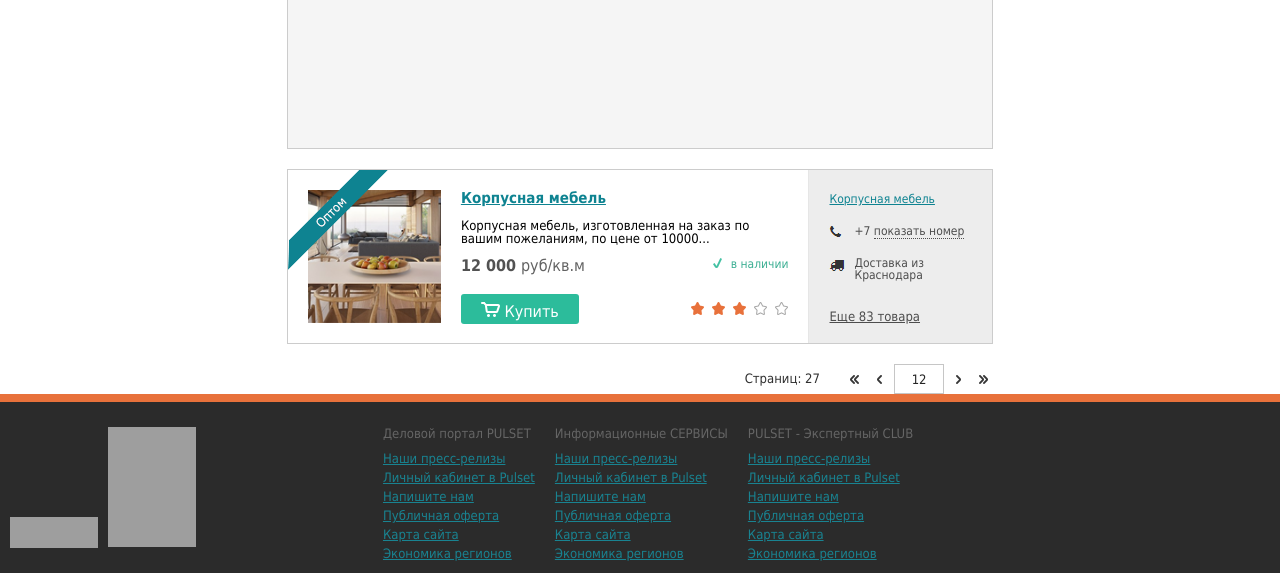
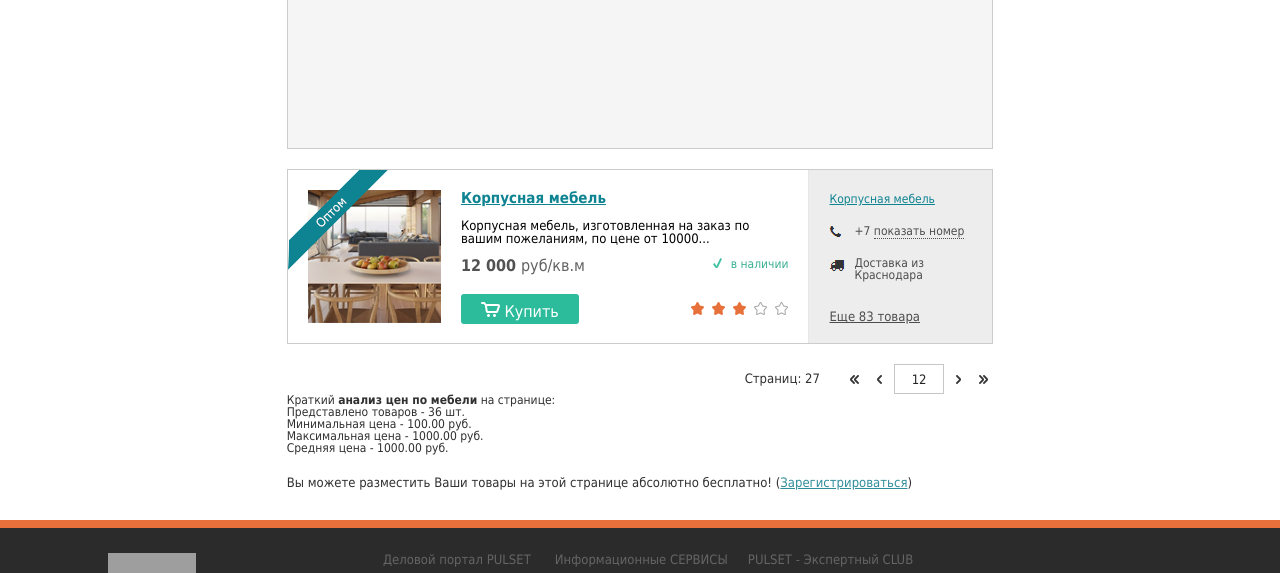
Before and after one commit to fatuk/pulset, a website: page index.html in a window 1280 px wide. Shown: the part 1315-1888 px from the top of the page. Drawn offline with Linux system fonts and the light colour scheme; grey boxes are pictures that could not be loaded.

Commit message:
Add search details

```diff
--- a/index.html
+++ b/index.html
@@ -941,6 +941,17 @@
                                 <a href="#" class="pagination__last"></a>
                             </div>
                         </div>
+                        <!-- Search info -->
+                        <p class="search-details">
+                            Краткий <strong>анализ цен по мебели</strong> на странице: <br>
+                            Представлено товаров - 36 шт. <br>
+                            Минимальная цена - 100.00 руб. <br>
+                            Максимальная цена - 1000.00 руб. <br>
+                            Средняя цена - 1000.00 руб. <br>
+                        </p>
+                        <p class="search-details search-details_big">
+                            Вы можете разместить Ваши товары на этой странице абсолютно бесплатно! (<a href="#">Зарегистрироваться</a>)
+                        </p>
                     </div>
                 </div>
             </main>
--- a/less/main.less
+++ b/less/main.less
@@ -34,5 +34,6 @@
 @import 'pagination';
 @import 'search-output';
 @import 'goods';
+@import 'search-details';
 
 @import 'media';
--- /dev/null
+++ b/less/search-details.less
@@ -0,0 +1,19 @@
+.search-details {
+    font-size: 12px;
+    line-height: 1;
+    color: #303030;
+    display: inline-block;
+    width: 100%;
+    margin: 0;
+    margin-bottom: 20px;
+    &:last-child {
+        margin-bottom: 0;
+    }
+    a {
+        color: #308d9a;
+        font-size: 13px;
+    }
+    &_big {
+        font-size: 13px;
+    }
+}
```
Also changed, not shown: css/main.css, 1 other file.
